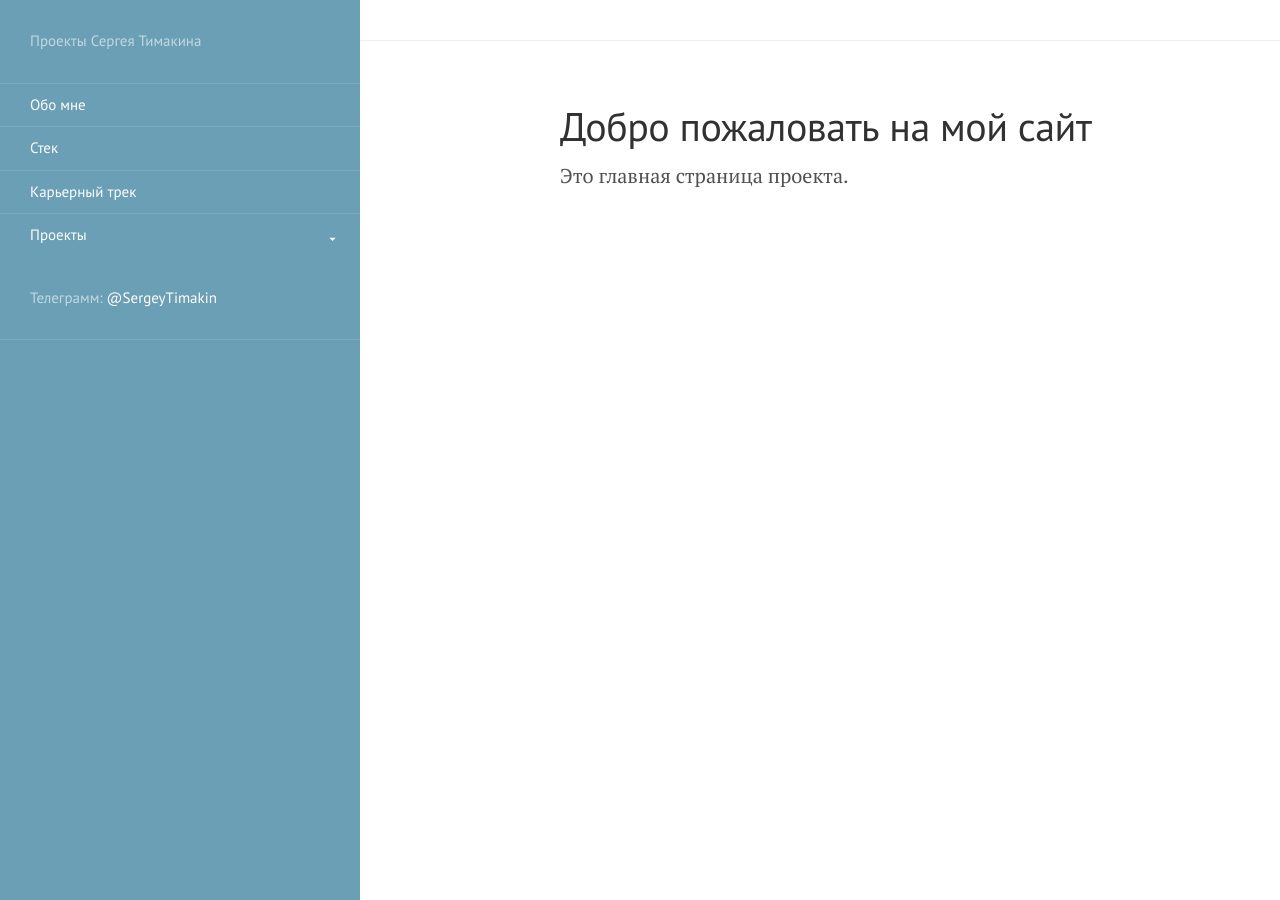
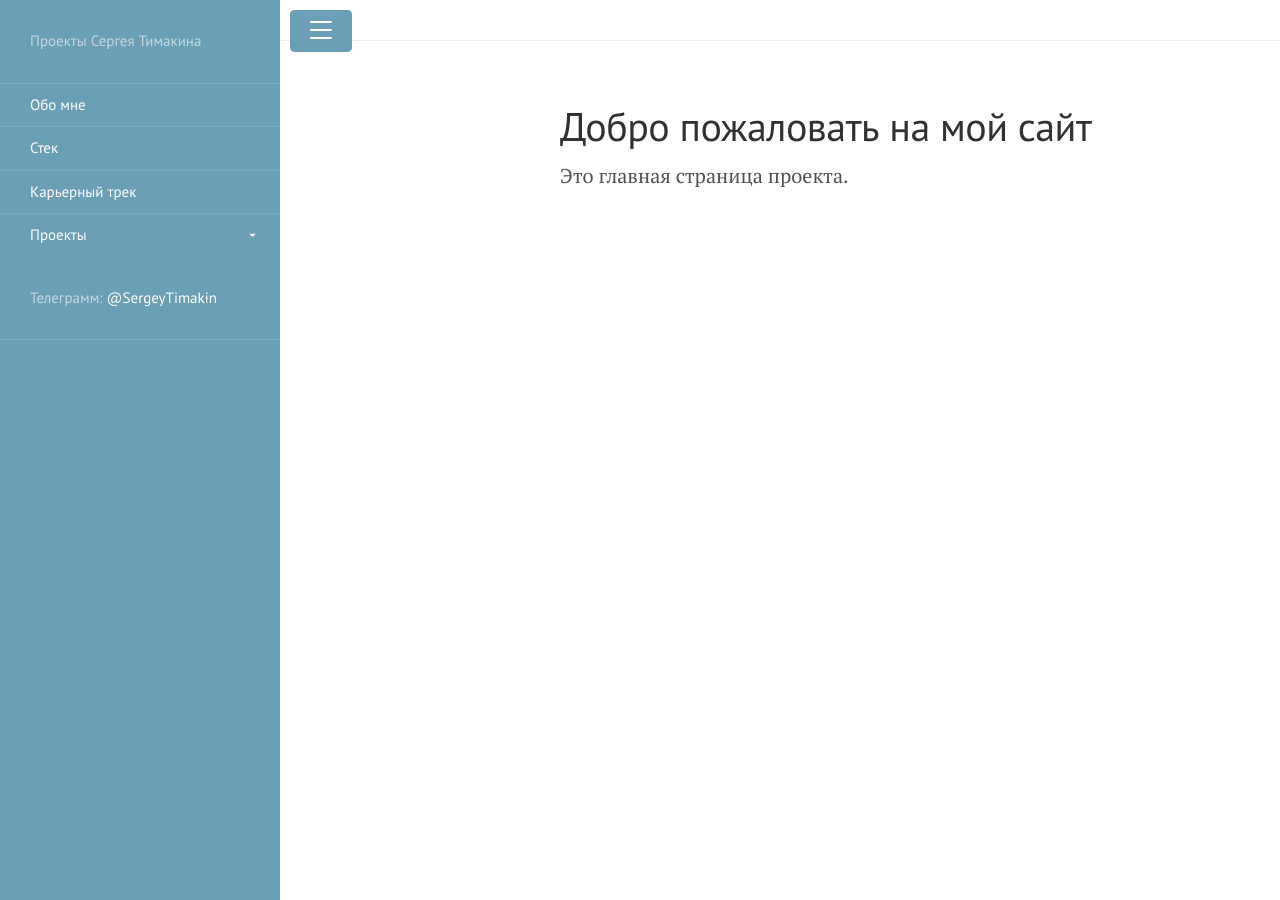
Before and after one commit to Mikrobic/lanyon, a Jekyll site: the page built from pages/index.md, in a window 1280 px wide. Built offline with Jekyll 4.4.1, drawn with Linux system fonts in a browser that asks for light colours.

Commit message:
Форматирование файлов

```diff
--- a/_includes/sidebar.html
+++ b/_includes/sidebar.html
@@ -8,85 +8,33 @@
   <link rel="stylesheet" href="{{ '/public/css/lanyon.css' | absolute_url }}">
   <link rel="stylesheet" href="{{ '/public/css/syntax.css' | absolute_url }}">
   <style>
-    /* Основные стили сайдбара */
+    /* Дополнительные стили для анимации */
     .sidebar {
-      position: fixed;
-      left: 0;
-      top: 0;
-      bottom: 0;
-      width: 18rem;
-      overflow-y: auto;
+      transition: transform 0.3s ease;
       transform: translateX(-100%);
-      transition: transform 0.3s ease;
-      z-index: 10;
-      background-color: #f5f5f5;
     }
-
     .sidebar-checkbox:checked ~ .sidebar {
       transform: translateX(0);
     }
-
-    /* Стили для гамбургера - переопределяем все */
+    .sidebar-nav-group .sidebar-submenu {
+      max-height: 0;
+      overflow: hidden;
+      transition: max-height 0.3s ease;
+    }
+    .sidebar-nav-group.active .sidebar-submenu {
+      max-height: 500px;
+    }
+    .toggle-icon {
+      transition: transform 0.3s ease;
+    }
+    .sidebar-nav-group.active .toggle-icon {
+      transform: rotate(180deg);
+    }
     .sidebar-toggle {
       position: fixed;
       top: 0.5rem;
       left: 0.5rem;
-      width: 44px;
-      height: 44px;
-      padding: 10px;
-      margin: 0;
-      cursor: pointer;
-      z-index: 1000; /* Очень высокий z-index */
-      background-color: #f5f5f5;
-      border-radius: 4px;
-      border: 1px solid #ddd;
-      box-sizing: border-box;
-    }
-
-    .sidebar-toggle:before {
-      content: '';
-      display: block;
-      width: 24px;
-      height: 2px;
-      background: #505050;
-      position: absolute;
-      top: 12px;
-      left: 10px;
-      box-shadow:
-        0 8px 0 0 #505050,
-        0 16px 0 0 #505050;
-    }
-
-    /* Стили для подменю */
-    .sidebar-nav-group .sidebar-submenu {
-      max-height: 0;
-      overflow: hidden;
-      transition: max-height 0.3s ease;
-      padding-left: 1rem;
-    }
-
-    .sidebar-nav-group.active .sidebar-submenu {
-      max-height: 500px;
-    }
-
-    .toggle-icon {
-      transition: transform 0.3s ease;
-      float: right;
-      margin-top: 0.2rem;
-    }
-
-    .sidebar-nav-group.active .toggle-icon {
-      transform: rotate(180deg);
-    }
-
-    /* Адаптация для больших экранов */
-    @media (min-width: 48em) {
-      .sidebar {
-        transform: translateX(0) !important;
-      }
-      .sidebar-toggle {
-        display: none;
-      }
+      z-index: 100;
     }
   </style>
 </head>
@@ -107,7 +55,7 @@
       <div class="sidebar-nav-group{% if page.url contains '/project/' %} active{% endif %}">
         <a href="javascript:void(0)" class="sidebar-nav-item sidebar-nav-toggle{% if page.url contains '/project/' %} active{% endif %}">
           Проекты
-          <svg class="toggle-icon" viewBox="0 0 24 24" width="16" height="16">
+          <svg class="toggle-icon" viewBox="0 0 24 24">
             <path d="M7 10l5 5 5-5z"/>
           </svg>
         </a>
```
Also changed, not shown: other parts of _includes/sidebar.html (+21 -45 lines).
